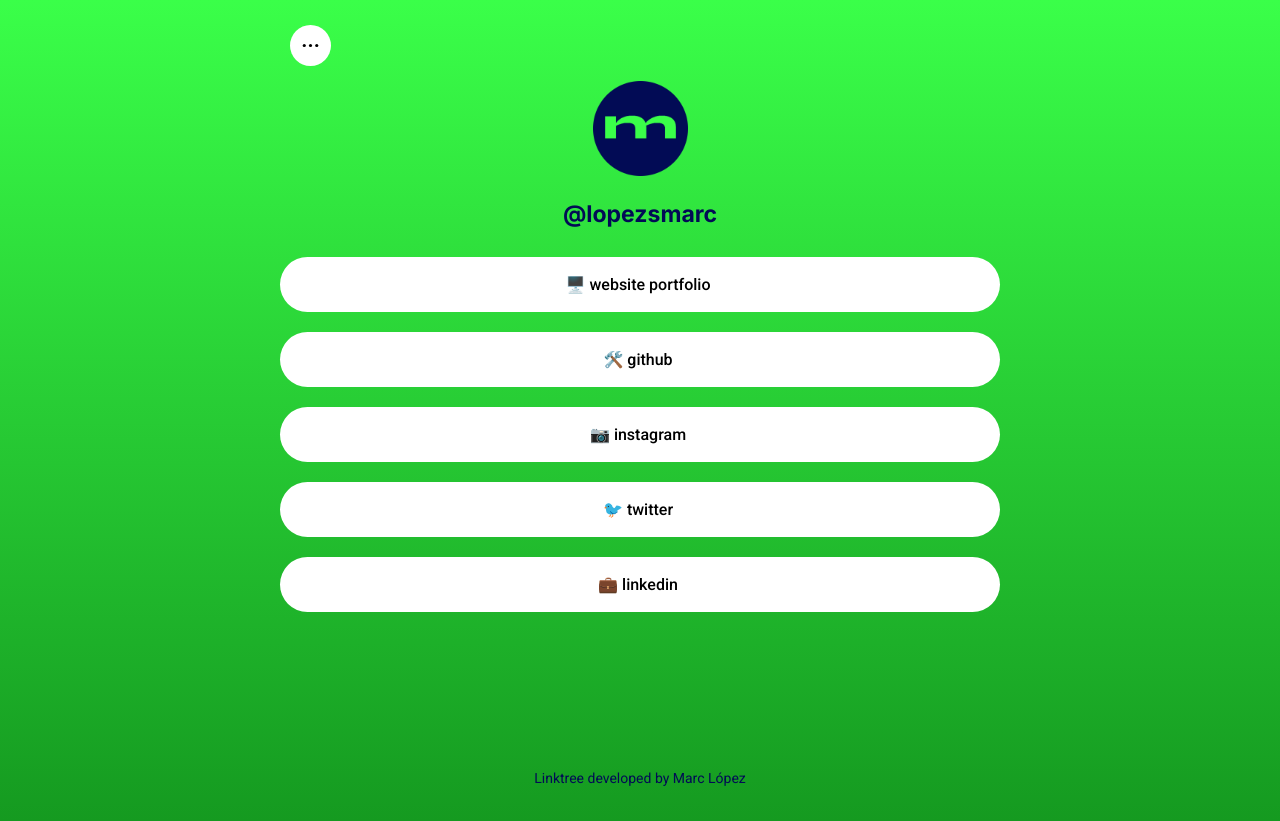
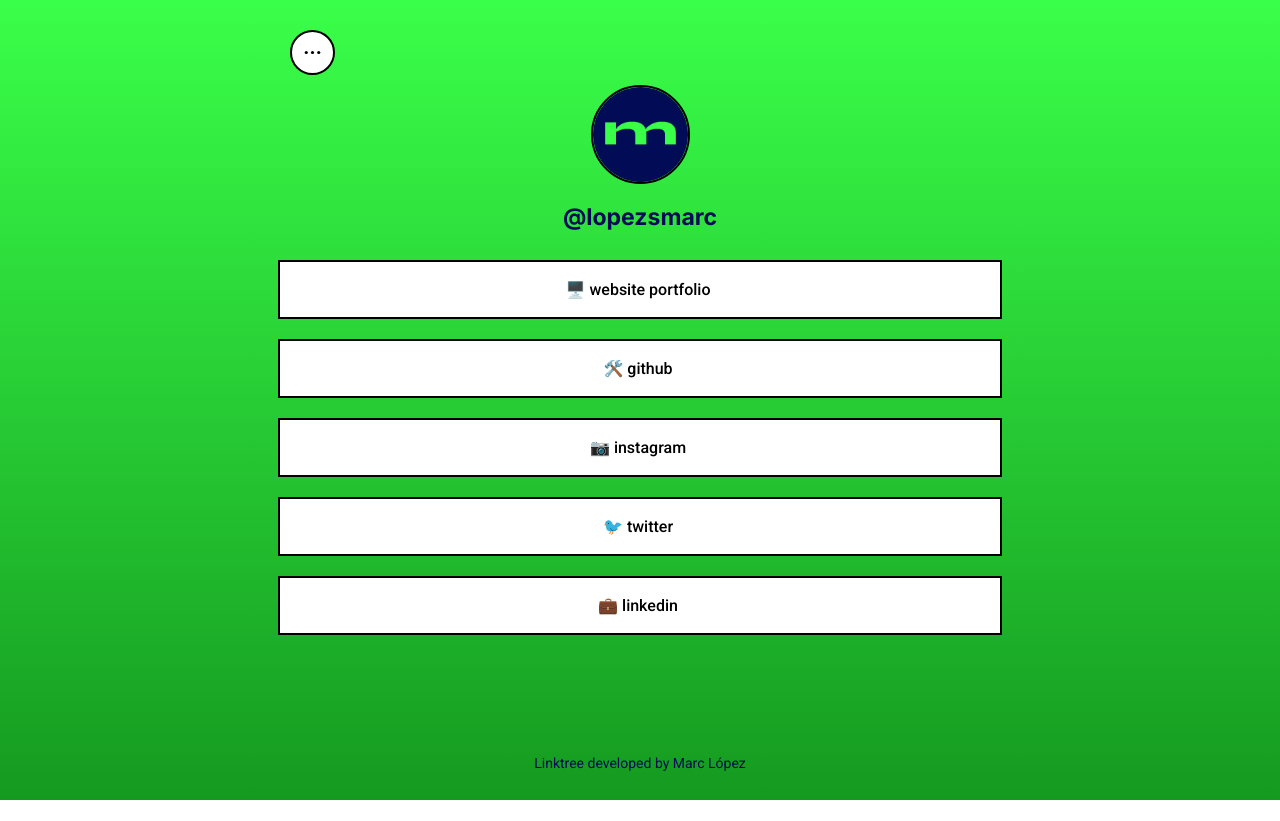
Before and after one commit to marclopezsoler/linktree, a React (Create React App) app: page / in a window 1280 px wide. After the commit the page ends 800 px from the top, so only its background shows below. Built offline with nearby package versions, Linux system fonts and the light colour scheme.

Commit message:
5th commit

```diff
--- a/src/components/Card.js
+++ b/src/components/Card.js
@@ -2,7 +2,15 @@
 import dots from "../assets/dots.svg";
 import { isMobile } from "react-device-detect";
 
-function Card({ img, name, url }) {
+function Card({ img, name, url, handleDotsClick }) {
+
+  const dotsUrl = url;
+
+  const handleClick = (event) => {
+    event.preventDefault();
+   handleDotsClick(dotsUrl);
+  }
+
   if (!img) {
     img = "";
   }
@@ -22,7 +30,7 @@
             <img className="main_image_empty_mobile" />
           )}
           <p>{name}</p>
-          <img src={dots} className="dots_mobile" />
+          <img src={dots} className="dots_mobile" onClick={handleClick}/>
         </a>
       ) : (
         <a
@@ -37,7 +45,7 @@
             <img className="main_image_empty_desktop" />
           )}
           <p>{name}</p>
-          <img src={dots} className="dots_desktop" />
+          <img src={dots} className="dots_desktop" onClick={handleClick}/>
         </a>
       )}
     </>
--- a/src/components/Card.scss
+++ b/src/components/Card.scss
@@ -13,29 +13,35 @@
   width: 100%;
   margin-left: 10px;
   margin-right: 10px;
-  border-radius: 50px;
   transition: 0.15s cubic-bezier(0, 0, 0.55, 1.48);
   color: black;
   text-decoration: none;
   cursor: pointer;
 
+  border: 2px solid black;
+
+  transition: 0.15s cubic-bezier(0, 0, 0.55, 1.48);
+
   &:hover {
     transform: scale(1.05);
     color: rgb(24, 86, 255);
+    -webkit-box-shadow: 7.5px 7.5px 0px 0px rgba(0, 0, 0);
+    -moz-box-shadow: 7.5px 7.5px 0px 0px rgba(0, 0, 0);
+    box-shadow: 7.5px 7.5px 0px 0px rgba(0, 0, 0);
   }
 }
 
-.main_image_mobile{
+.main_image_mobile {
   height: 40px;
 }
 
-.main_image_empty_mobile{
+.main_image_empty_mobile {
   height: 40px;
   width: 40px;
   opacity: 0;
 }
 
-.dots_mobile{
+.dots_mobile {
   height: 20px;
   border-radius: 25px;
   padding: 12px;
@@ -43,11 +49,10 @@
   position: relative;
   right: 0;
 
-    &:hover{
-      background-color: rgba(128, 128, 128, 0.25);
-    }
+  &:hover {
+    background-color: rgba(128, 128, 128, 0.25);
+  }
 }
-
 
 //DESKTOP VIEW
 
@@ -62,13 +67,15 @@
   width: 100%;
   margin-left: 10px;
   margin-right: 10px;
-  border-radius: 50px;
-  transition: 0.15s cubic-bezier(0, 0, 0.55, 1.48);
   color: black;
   text-decoration: none;
   cursor: pointer;
 
-  .dots_desktop{
+  border: 2px solid black;
+
+  transition: 0.15s cubic-bezier(0, 0, 0.55, 1.48);
+
+  .dots_desktop {
     opacity: 0;
     height: 20px;
     border-radius: 25px;
@@ -77,16 +84,19 @@
     position: relative;
     right: 0;
 
-      &:hover{
-        background-color: rgba(128, 128, 128, 0.25);
-      }
+    &:hover {
+      background-color: rgba(128, 128, 128, 0.25);
+    }
   }
 
   &:hover {
     transform: scale(1.05);
     color: rgb(24, 86, 255);
+    -webkit-box-shadow: 7.5px 7.5px 0px 0px rgba(0, 0, 0);
+    -moz-box-shadow: 7.5px 7.5px 0px 0px rgba(0, 0, 0);
+    box-shadow: 7.5px 7.5px 0px 0px rgba(0, 0, 0);
 
-    .dots_desktop{
+    .dots_desktop {
       opacity: 1;
     }
   }
@@ -96,17 +106,17 @@
 //   filter: hue-rotate();
 // }
 
-.main_image_desktop{
+.main_image_desktop {
   height: 40px;
 }
 
-.main_image_empty_desktop{
+.main_image_empty_desktop {
   height: 40px;
   width: 40px;
   opacity: 0;
 }
 
-p{
+p {
   font-family: $font-texts;
   font-weight: 500;
   font-size: 16px;
--- a/src/components/DotsInfo.js
+++ b/src/components/DotsInfo.js
@@ -1,13 +1,19 @@
 import dots from "../assets/dots.svg";
 import "./DotsInfo.scss";
 
-function DotsInfo(){
-return(
-   <section className="header_dots">
-      <img src={dots} className="dots_header"/>
-      <img src={dots} className="dots_header_2"/>
-   </section>
-)
+function DotsInfo({ handleDotsClick }) {
+  const dotsUrl = "links.oddsolutionslab.com";
+
+  const handleClick = () => {
+   handleDotsClick(dotsUrl);
+  }
+
+  return (
+    <section className="header_dots">
+      <img src={dots} className="dots_header" onClick={handleClick} />
+      <img src={dots} className="dots_header_2" />
+    </section>
+  );
 }
 
 export default DotsInfo;
--- a/src/components/DotsInfo.scss
+++ b/src/components/DotsInfo.scss
@@ -16,8 +16,15 @@
   transition: 0.25s ease-out;
   cursor: pointer;
 
+  border: 2px solid black;
+
+  transition: 0.15s cubic-bezier(0, 0, 0.55, 1.48);
+
   &:hover {
     background-color: rgb(242.5, 242.5, 242.5);
+    -webkit-box-shadow: 7.5px 7.5px 0px 0px rgb(0, 0, 0);
+  -moz-box-shadow: 7.5px 7.5px 0px 0px rgba(0, 0, 0, 0);
+  box-shadow: 7.5px 7.5px 0px 0px rgba(0, 0, 0);
   }
 }
 
--- a/src/components/Footer.scss
+++ b/src/components/Footer.scss
@@ -16,6 +16,7 @@
 
 span {
   position: relative;
-  bottom: 20px;
-  padding: 15px;
+  bottom: 25px;
+  padding: 0px;
+  margin: 0px;
 }
--- a/src/components/Header.scss
+++ b/src/components/Header.scss
@@ -2,7 +2,8 @@
 
 .header_big_image {
   width: calc(90px + 0.390625vw);
-  padding: 5px;
+  border-radius: 100px;
+  border: 2px solid black;
 }
 
 .header_small {
--- a/src/components/Linktree.js
+++ b/src/components/Linktree.js
@@ -3,22 +3,33 @@
 import "./Linktree.scss";
 import DotsInfo from "./DotsInfo";
 import ShareBox from "./ShareBox";
+import { useState } from "react";
 
 function Linktree() {
+  const [boxState, setBoxState] = useState(false);
+  const [dotsUrl, setDotsUrl] = useState("");
+
+  const handleDotsClick = (url) => {
+    setBoxState(!boxState);
+    setDotsUrl(url);
+  }
+
   return (
     <div className="linkTree">
-      <ShareBox />
-      <DotsInfo />
-      <section className="section_1">
-        <Header />
-      </section>
-      <section className="section_2">
-        <Card img={""} name={"🖥️ website portfolio"} url={"https://marclopez.oddsolutionslab.com"}/>
-        <Card img={""} name={"🛠️ github"} url={"https://github.com/marclopezsoler"}/>
-        <Card img={""} name={"📷 instagram"} url={"https://www.instagram.com/lopezsmarc/"}/>
-        <Card img={""} name={"🐦 twitter"} url={"https://twitter.com/marclopezsoler"}/>
-        <Card img={""} name={"💼 linkedin"} url={"https://www.linkedin.com/in/marc-l%C3%B3pez-soler-aab6b81a3/"}/>
-      </section>
+      {boxState && <ShareBox handleDotsClick={handleDotsClick} url={dotsUrl}/>}
+      <div className={boxState ? "linkTreeContent unselectable" : "linkTreeContent"}>
+        <DotsInfo handleDotsClick={handleDotsClick}/>
+        <section className="section_1">
+          <Header />
+        </section>
+        <section className="section_2">
+          <Card img={""} name={"🖥️ website portfolio"} url={"https://marclopez.oddsolutionslab.com"} handleDotsClick={handleDotsClick}/>
+          <Card img={""} name={"🛠️ github"} url={"https://github.com/marclopezsoler"} handleDotsClick={handleDotsClick}/>
+          <Card img={""} name={"📷 instagram"} url={"https://www.instagram.com/lopezsmarc/"} handleDotsClick={handleDotsClick}/>
+          <Card img={""} name={"🐦 twitter"} url={"https://twitter.com/marclopezsoler"} handleDotsClick={handleDotsClick}/>
+          <Card img={""} name={"💼 linkedin"} url={"https://www.linkedin.com/in/marc-l%C3%B3pez-soler-aab6b81a3/"} handleDotsClick={handleDotsClick}/>
+        </section>
+      </div>
     </div>
   );
 }
--- a/src/components/Linktree.scss
+++ b/src/components/Linktree.scss
@@ -1,4 +1,13 @@
 @import "../assets/Variables.scss";
+
+.linkTreeContent {
+  user-select: none;
+  pointer-events: auto;
+}
+
+.unselectable {
+  pointer-events: none;
+}
 
 .section_1 {
   padding-top: 10px;
@@ -7,7 +16,7 @@
 .section_2 {
   padding-top: 10px;
   gap: 20px;
-  padding-bottom: 5%;
+  padding-bottom: 50px;
 }
 
 .linkTree {
--- a/src/components/ShareBox.js
+++ b/src/components/ShareBox.js
@@ -1,10 +1,14 @@
 import "./ShareBox.scss";
 
-function ShareBox() {
+function ShareBox({ handleDotsClick, url }) {
   return (
-    <div className="share_box">
-      <p>SHARE BOX</p>
-    </div>
+    <>
+      <div className="share_box">
+        <p>SHARE BOX</p>
+        <span>{url}</span>
+      </div>
+      <div className="share_bg" onClick={handleDotsClick}></div>
+    </>
   );
 }
 
--- a/src/components/ShareBox.scss
+++ b/src/components/ShareBox.scss
@@ -1,16 +1,31 @@
 @import "../assets/Variables.scss";
 
 .share_box {
-  opacity: 0;
+  opacity: 1;
+  margin: auto;
   position: absolute;
-  top: 25px;
-  width: 30vw;
+  top: 0;
+  left: 0;
+  bottom: 0;
+  right: 0;
+  width: fit-content;
   height: 90vh;
   border-radius: 25px;
-  background-color: rgba(255, 255, 255, 0.5);
-  border: 1px solid white;
+  background-color: rgba(255, 255, 255, 1);
+  border: 2px solid black;
   box-shadow: 0 4px 30px rgba(0, 0, 0, 0.1);
   backdrop-filter: blur(10px);
   -webkit-backdrop-filter: blur(10px);
-  z-index: 3;
+  z-index: 5;
 }
+
+.share_bg{
+  background-color: rgba(0, 0, 0, 0.496);
+  width: 100vw;
+  height: 100vh;
+  position: absolute;
+  top: 0;
+  left: 0;
+  bottom: 0;
+  right: 0;
+}
```
